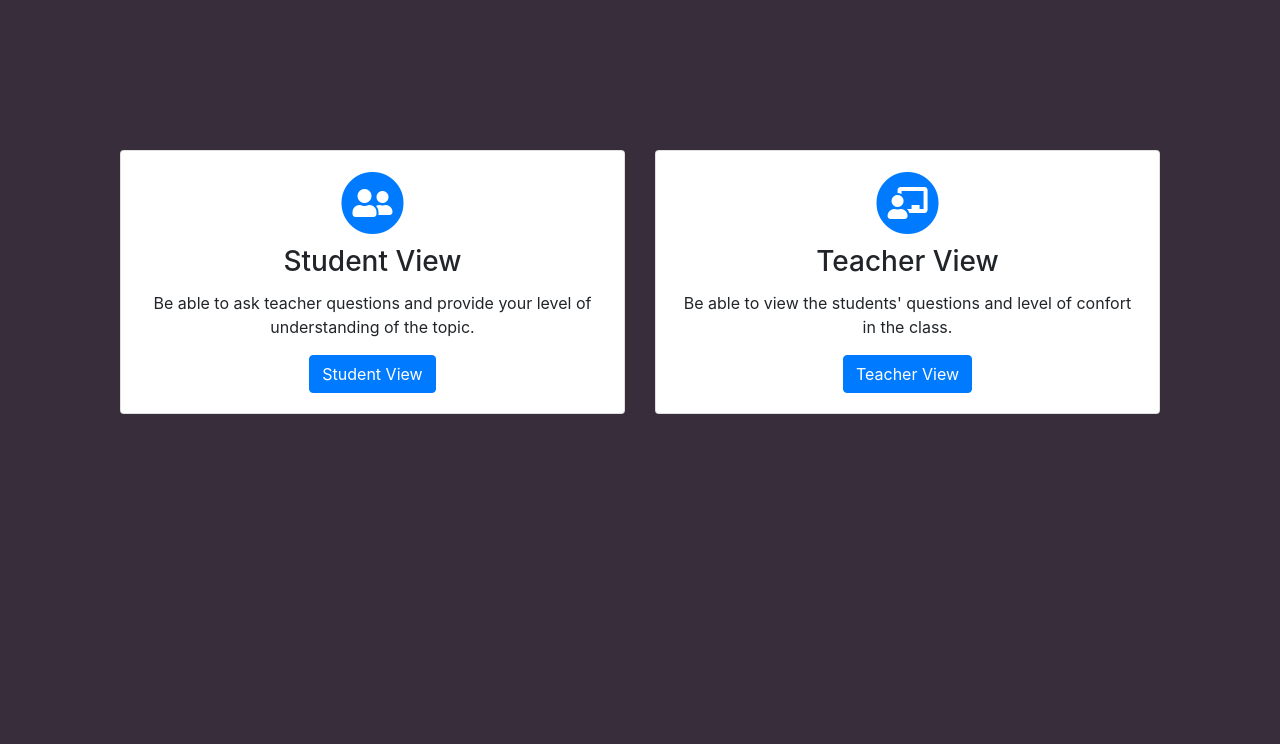
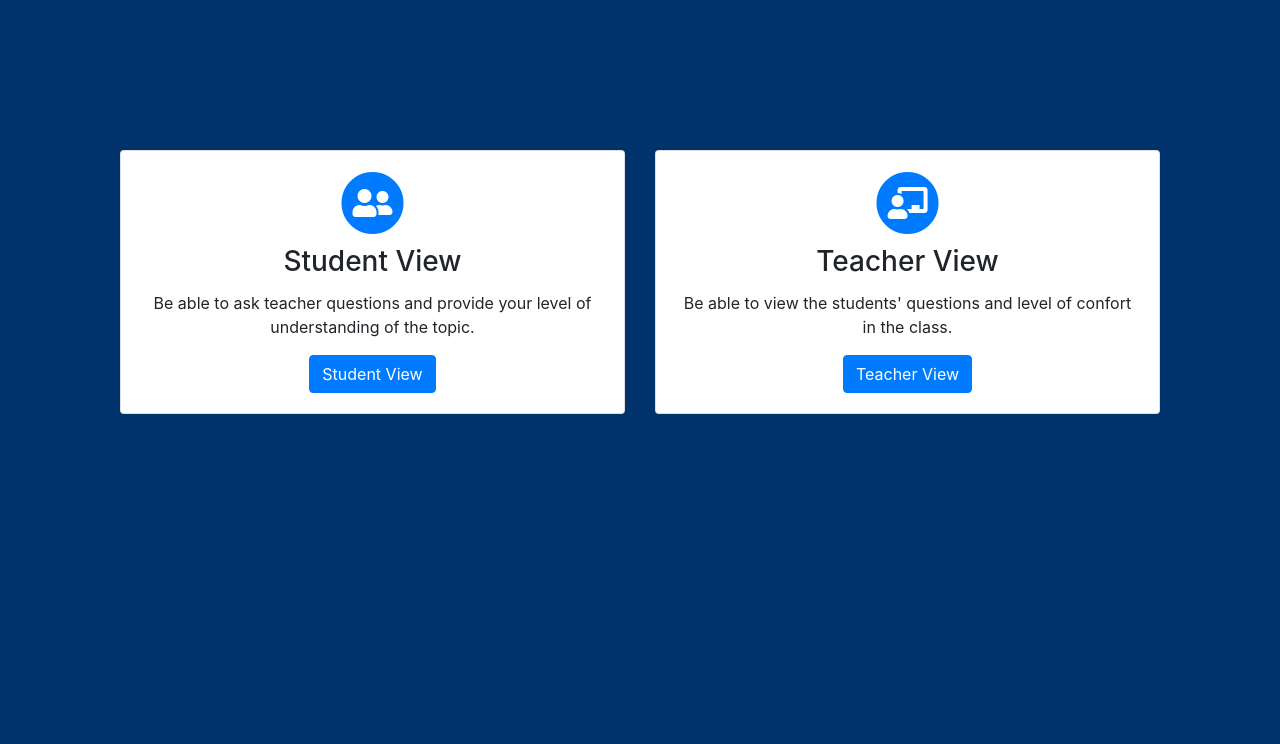
Before and after one commit to lilycarson/KeepUp, a plain HTML site: page public/index.html in a window 1280 px wide. Shown: the part 56-800 px from the top of the page. Drawn offline with nearby package versions, Linux system fonts and the light colour scheme; some packages are replaced by stand-ins of ours.

Commit message:
change background

```diff
--- a/public/css/questions.css
+++ b/public/css/questions.css
@@ -1,5 +1,5 @@
 body {
-    background-color: rgb(56, 45, 59);
+    background-color: #00326c;
     align-content: center;
 }
 
```
